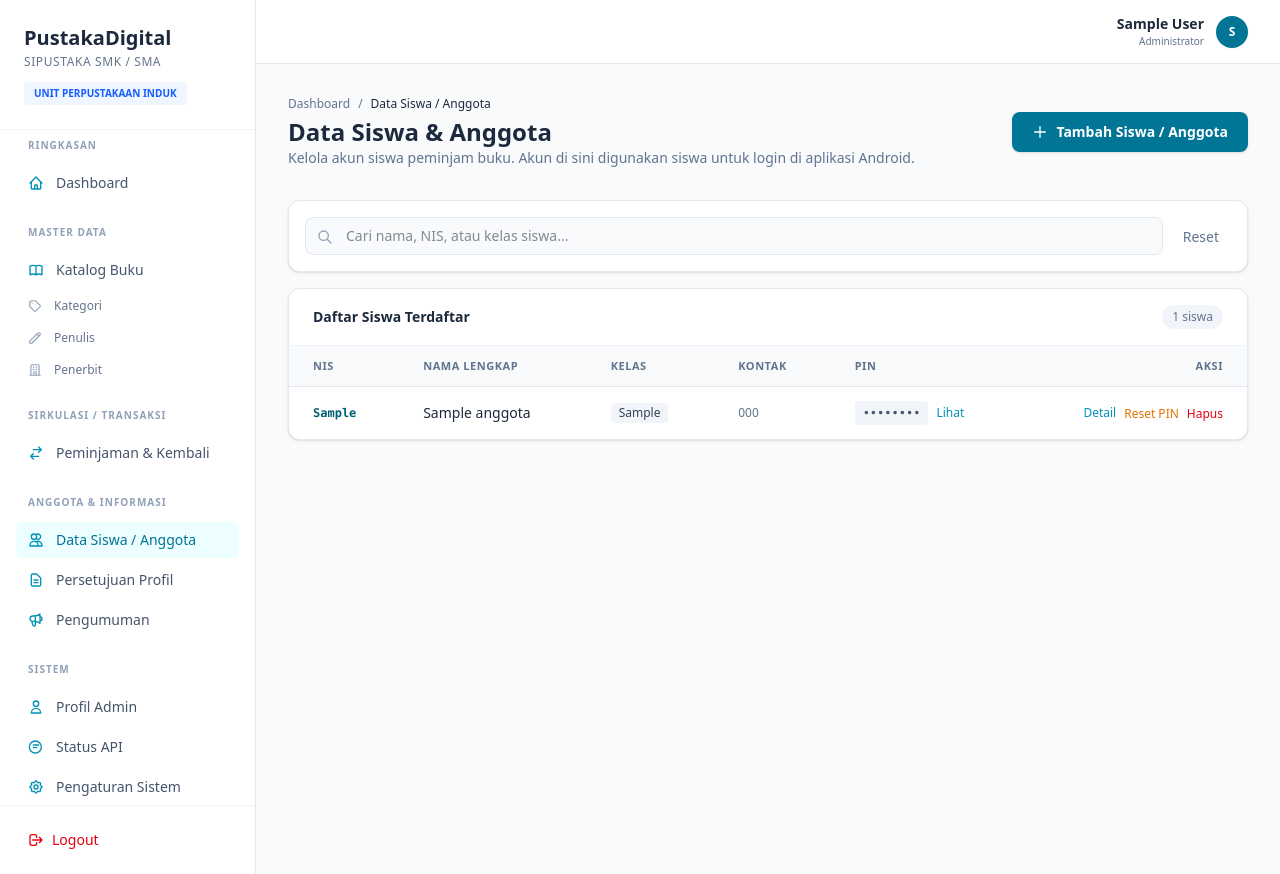
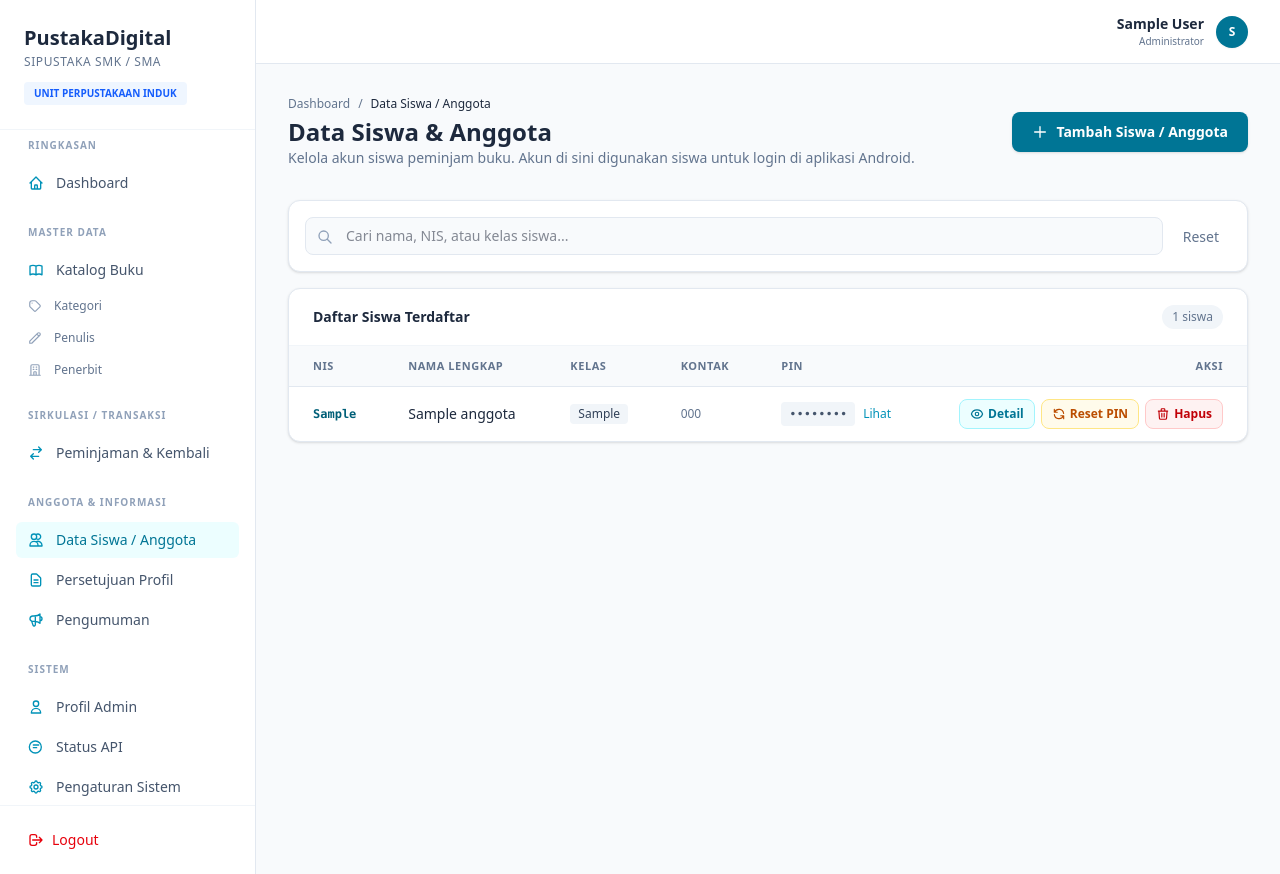
Before and after one commit to fadhlanel/rest-api-perpustakaan, a Laravel app: page /admin/anggota in a window 1280 px wide. Run offline with Laravel 12, Linux system fonts and the light colour scheme; a user stored in the database is signed in; tables that the repository leaves empty hold one stand-in row (values such as "Sample post"); style sheets or scripts are compiled from the project's sources.

Commit message:
ui: ganti teks aksi menjadi tombol ikon di halaman anggota, buku, master, pengumuman

```diff
--- a/resources/views/admin/anggota/index.blade.php
+++ b/resources/views/admin/anggota/index.blade.php
@@ -65,17 +65,43 @@
                                     <button type="button" onclick="togglePin('{{ route('admin.anggota.showPin', $item) }}', 'pin-{{ $item->id }}', this)" class="text-xs font-medium text-cyan-600 hover:text-cyan-800 hover:underline">Lihat</button>
                                 </div>
                             </td>
-                            <td class="py-3.5 px-6 text-right">
-                                <div class="flex justify-end items-center gap-2">
-                                    <a href="{{ route('admin.anggota.show', $item) }}" class="text-xs font-medium text-cyan-600 hover:text-cyan-800 hover:underline">Detail</a>
-                                    <form method="POST" action="{{ route('admin.anggota.resetPin', $item) }}" data-confirm="Reset PIN untuk {{ $item->nama }}? Siswa harus membuat PIN baru saat login di aplikasi Android.">
+                            <td class="py-3 px-6">
+                                <div class="flex justify-end items-center gap-1.5 flex-wrap">
+                                    {{-- Detail --}}
+                                    <a href="{{ route('admin.anggota.show', $item) }}"
+                                       class="inline-flex items-center gap-1 px-2.5 py-1.5 rounded-lg bg-cyan-50 text-cyan-700 border border-cyan-200 text-xs font-semibold hover:bg-cyan-100 transition whitespace-nowrap">
+                                        <svg class="w-3.5 h-3.5" fill="none" stroke="currentColor" viewBox="0 0 24 24">
+                                            <path stroke-linecap="round" stroke-linejoin="round" stroke-width="2" d="M15 12a3 3 0 11-6 0 3 3 0 016 0z"/>
+                                            <path stroke-linecap="round" stroke-linejoin="round" stroke-width="2" d="M2.458 12C3.732 7.943 7.523 5 12 5c4.478 0 8.268 2.943 9.542 7-1.274 4.057-5.064 7-9.542 7-4.477 0-8.268-2.943-9.542-7z"/>
+                                        </svg>
+                                        Detail
+                                    </a>
+
+                                    {{-- Reset PIN --}}
+                                    <form method="POST" action="{{ route('admin.anggota.resetPin', $item) }}"
+                                          data-confirm="Reset PIN untuk {{ $item->nama }}? Siswa harus membuat PIN baru saat login di aplikasi Android.">
                                         @csrf
-                                        <button type="submit" class="text-xs font-medium text-amber-600 hover:text-amber-800 hover:underline">Reset PIN</button>
+                                        <button type="submit"
+                                                class="inline-flex items-center gap-1 px-2.5 py-1.5 rounded-lg bg-amber-50 text-amber-700 border border-amber-200 text-xs font-semibold hover:bg-amber-100 transition whitespace-nowrap">
+                                            <svg class="w-3.5 h-3.5" fill="none" stroke="currentColor" viewBox="0 0 24 24">
+                                                <path stroke-linecap="round" stroke-linejoin="round" stroke-width="2" d="M4 4v5h.582m15.356 2A8.001 8.001 0 004.582 9m0 0H9m11 11v-5h-.581m0 0a8.003 8.003 0 01-15.357-2m15.357 2H15"/>
+                                            </svg>
+                                            Reset PIN
+                                        </button>
                                     </form>
-                                    <form method="POST" action="{{ route('admin.anggota.destroy', $item) }}" data-confirm="Hapus siswa {{ $item->nama }}? Jika siswa sedang login di aplikasi, sesinya akan langsung berakhir.">
+
+                                    {{-- Hapus --}}
+                                    <form method="POST" action="{{ route('admin.anggota.destroy', $item) }}"
+                                          data-confirm="Hapus siswa {{ $item->nama }}? Jika siswa sedang login di aplikasi, sesinya akan langsung berakhir.">
                                         @csrf
                                         @method('DELETE')
-                                        <button type="submit" class="text-xs font-medium text-red-600 hover:text-red-800 hover:underline">Hapus</button>
+                                        <button type="submit"
+                                                class="inline-flex items-center gap-1 px-2.5 py-1.5 rounded-lg bg-red-50 text-red-700 border border-red-200 text-xs font-semibold hover:bg-red-100 transition whitespace-nowrap">
+                                            <svg class="w-3.5 h-3.5" fill="none" stroke="currentColor" viewBox="0 0 24 24">
+                                                <path stroke-linecap="round" stroke-linejoin="round" stroke-width="2" d="M19 7l-.867 12.142A2 2 0 0116.138 21H7.862a2 2 0 01-1.995-1.858L5 7m5 4v6m4-6v6m1-10V4a1 1 0 00-1-1h-4a1 1 0 00-1 1v3M4 7h16"/>
+                                            </svg>
+                                            Hapus
+                                        </button>
                                     </form>
                                 </div>
                             </td>
```
Also changed, not shown: resources/views/admin/buku/index.blade.php (+22 -4 lines), resources/views/admin/master/index.blade.php (+9 -3 lines), resources/views/admin/pengumuman/index.blade.php (+7 -1 lines), 3 other files.
